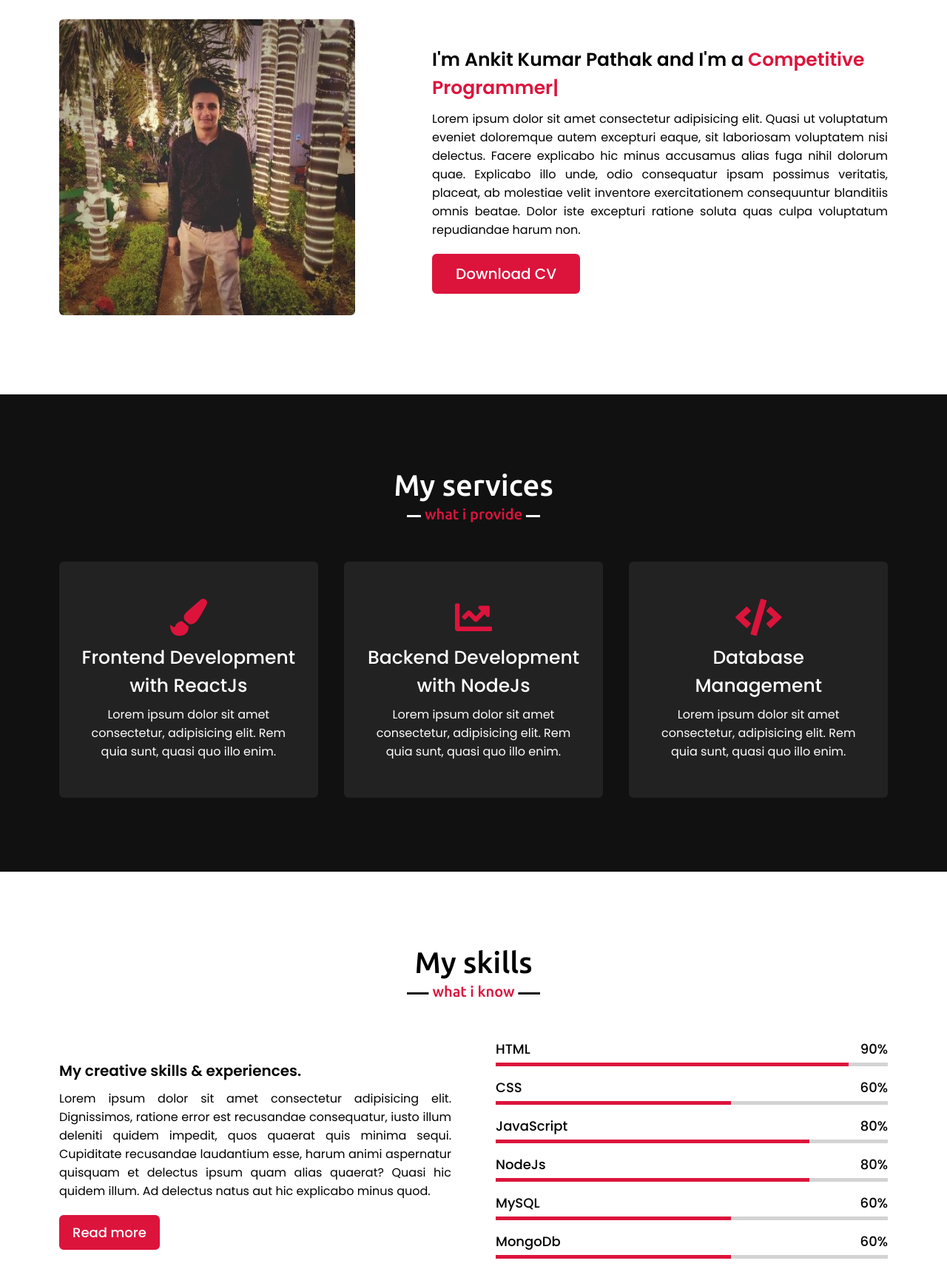
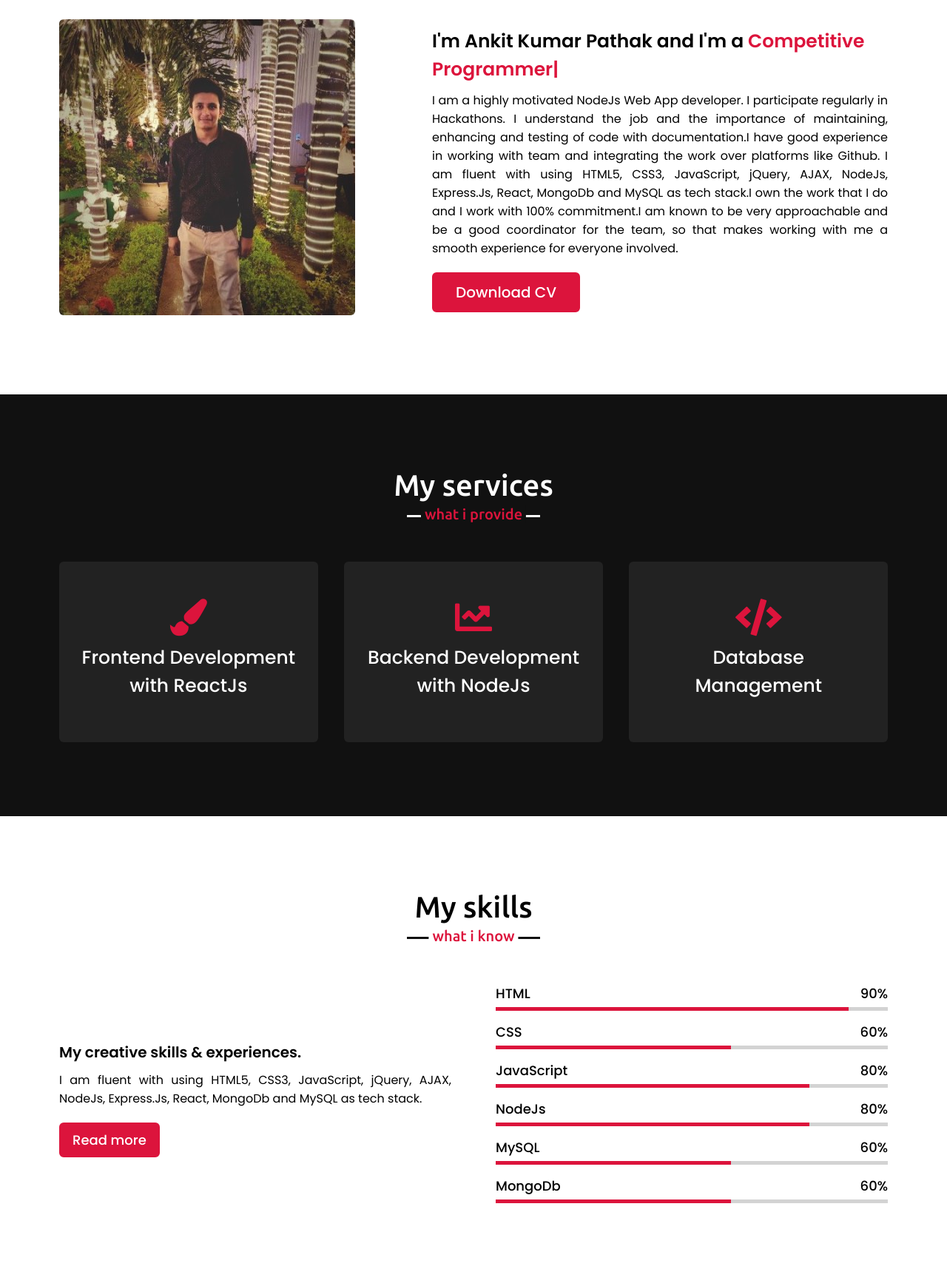
Before and after one commit to ankit-akp/Portfolio, a website: page public/index.html in a window 1280 px wide. Shown: the part 1000-2719 px from the top of the page at 74% size. Drawn offline with nearby package versions, Linux system fonts and the light colour scheme.

Commit message:
Details Added
Signed-off-by: ankit-akp <ak8672053@gmail.com>

```diff
--- a/public/index.html
+++ b/public/index.html
@@ -60,11 +60,9 @@
                 </div>
                 <div class="column right">
                     <div class="text">I'm Ankit Kumar Pathak and I'm a <span class="typing-2"></span></div>
-                    <p>Lorem ipsum dolor sit amet consectetur adipisicing elit. Quasi ut voluptatum eveniet doloremque
-                        autem excepturi eaque, sit laboriosam voluptatem nisi delectus. Facere explicabo hic minus
-                        accusamus alias fuga nihil dolorum quae. Explicabo illo unde, odio consequatur ipsam possimus
-                        veritatis, placeat, ab molestiae velit inventore exercitationem consequuntur blanditiis omnis
-                        beatae. Dolor iste excepturi ratione soluta quas culpa voluptatum repudiandae harum non.</p>
+                    <p>I am a highly motivated NodeJs Web App developer. I participate regularly in Hackathons. I understand the job and the importance of maintaining, enhancing and testing of code with documentation.I have good experience in working with team and integrating the work over platforms like Github.
+                    I am fluent with using HTML5, CSS3, JavaScript, jQuery, AJAX, NodeJs, Express.Js, React, MongoDb and MySQL as tech stack.I own the work that I do and I work with 100% commitment.I am known to be very approachable and be a good coordinator for the team, so that makes working with me a smooth
+                experience for everyone involved.</p>
                     <a href="https://drive.google.com/file/d/15BQbtI9ZVZT-kD2x8eKvmBo5yBIT_lVa/view?usp=sharing" target="_blank">Download CV</a>
                 </div>
             </div>
@@ -80,24 +78,24 @@
                     <div class="box">
                         <i class="fas fa-paint-brush"></i>
                         <div class="text">Frontend Development with ReactJs</div>
-                        <p>Lorem ipsum dolor sit amet consectetur, adipisicing elit. Rem quia sunt, quasi quo illo enim.
-                        </p>
+                        <!-- <p>Lorem ipsum dolor sit amet consectetur, adipisicing elit. Rem quia sunt, quasi quo illo enim.
+                        </p> -->
                     </div>
                 </div>
                 <div class="card">
                     <div class="box">
                         <i class="fas fa-chart-line"></i>
                         <div class="text">Backend Development with NodeJs</div>
-                        <p>Lorem ipsum dolor sit amet consectetur, adipisicing elit. Rem quia sunt, quasi quo illo enim.
-                        </p>
+                        <!-- <p>Lorem ipsum dolor sit amet consectetur, adipisicing elit. Rem quia sunt, quasi quo illo enim.
+                        </p> -->
                     </div>
                 </div>
                 <div class="card">
                     <div class="box">
                         <i class="fas fa-code"></i>
                         <div class="text">Database Management</div>
-                        <p>Lorem ipsum dolor sit amet consectetur, adipisicing elit. Rem quia sunt, quasi quo illo enim.
-                        </p>
+                        <!-- <p>Lorem ipsum dolor sit amet consectetur, adipisicing elit. Rem quia sunt, quasi quo illo enim.
+                        </p> -->
                     </div>
                 </div>
             </div>
@@ -112,10 +110,8 @@
             <div class="skills-content">
                 <div class="column left">
                     <div class="text">My creative skills & experiences.</div>
-                    <p>Lorem ipsum dolor sit amet consectetur adipisicing elit. Dignissimos, ratione error est
-                        recusandae consequatur, iusto illum deleniti quidem impedit, quos quaerat quis minima sequi.
-                        Cupiditate recusandae laudantium esse, harum animi aspernatur quisquam et delectus ipsum quam
-                        alias quaerat? Quasi hic quidem illum. Ad delectus natus aut hic explicabo minus quod.</p>
+                    <p> I am fluent with using HTML5, CSS3, JavaScript, jQuery, AJAX, NodeJs, Express.Js, React, MongoDb and MySQL as tech
+                    stack.</p>
                     <a href="#">Read more</a>
                 </div>
                 <div class="column right">
@@ -175,28 +171,30 @@
                     <div class="box">
                         <a href="https://awsm-todo-list.herokuapp.com/" target="_blank"><img src="images/gitHub.png" alt=""></a>
                         <div class="text">ToDo List</div>
-                        <p>Lorem ipsum dolor sit amet consectetur adipisicing elit.</p>
+                        <p>A Web app where to can organize your task.
+                        Your task will be stored in local storage.</p>
                     </div>
                 </div>
                 <div class="card">
                     <div class="box">
                         <a href="https://github.com/ankit-akp/Musical-Key-Code" target="_blank"><img src="images/gitHub.png" alt=""></a>
                         <div class="text">Musical Keycode</div>
-                        <p>Lorem ipsum dolor sit amet consectetur adipisicing elit.</p>
+                        <p>A web app where you can find keycode of any key with some cool beats.</p>
                     </div>
                 </div>
                 <div class="card">
                     <div class="box">
                         <a href="https://github.com/ankit-akp/ChatRoom" target="_blank"><img src="images/gitHub.png" alt=""></a>
                         <div class="text">ChatRoom</div>
-                        <p>Lorem ipsum dolor sit amet consectetur adipisicing elit.</p>
+                        <p>A web app where you can chat in a common room and login with a random user name..</p>
                     </div>
                 </div>
                 <div class="card">
                     <div class="box">
                         <a href="https://github.com/ankit-akp/SimpleStopWatch" target="_blank"><img src="images/gitHub.png" alt=""></a>
                         <div class="text">StopWatch</div>
-                        <p>Lorem ipsum dolor sit amet consectetur adipisicing elit.</p>
+                        <p>A responsive web app where you can track your time and select the background you
+                        want.</p>
                     </div>
                 </div>
 
@@ -211,8 +209,8 @@
             <div class="contact-content">
                 <div class="column left">
                     <div class="text">Get in Touch</div>
-                    <p>Lorem, ipsum dolor sit amet consectetur adipisicing elit. Dignissimos harum corporis fuga
-                        corrupti. Doloribus quis soluta nesciunt veritatis vitae nobis?</p>
+                    <!-- <p>Lorem, ipsum dolor sit amet consectetur adipisicing elit. Dignissimos harum corporis fuga
+                        corrupti. Doloribus quis soluta nesciunt veritatis vitae nobis?</p> -->
                     <div class="icons">
                         <div class="row">
                             <i class="fas fa-user"></i>
```
